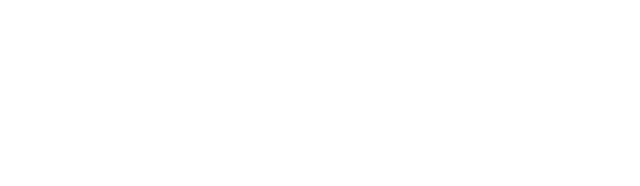
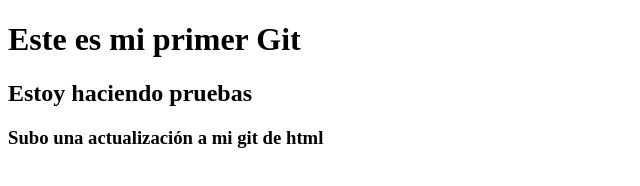
Before and after one commit to HectorC23/Prueba-GIT, a plain HTML site: page index.html in a window 1280 px wide. Shown: the whole page, without its empty margins (0-640 px from the left). Drawn offline with Linux system fonts and the light colour scheme.

Commit message:
Agregué 3h a mi codigo

```diff
--- a/index.html
+++ b/index.html
@@ -3,9 +3,11 @@
 <head>
 	<meta charset="utf-8">
 	<meta name="viewport" content="width=device-width, initial-scale=1">
-	<title>Mi Primera Pagina Web</title>
+	<title>Mi Primer Git</title>
 </head>
 <body>
-
+    <h1> Este es mi primer Git </h1>
+    <h2> Estoy haciendo pruebas</h2>
+    <h3> Subo una actualización a mi git de html </h3>
 </body>
 </html>
```
